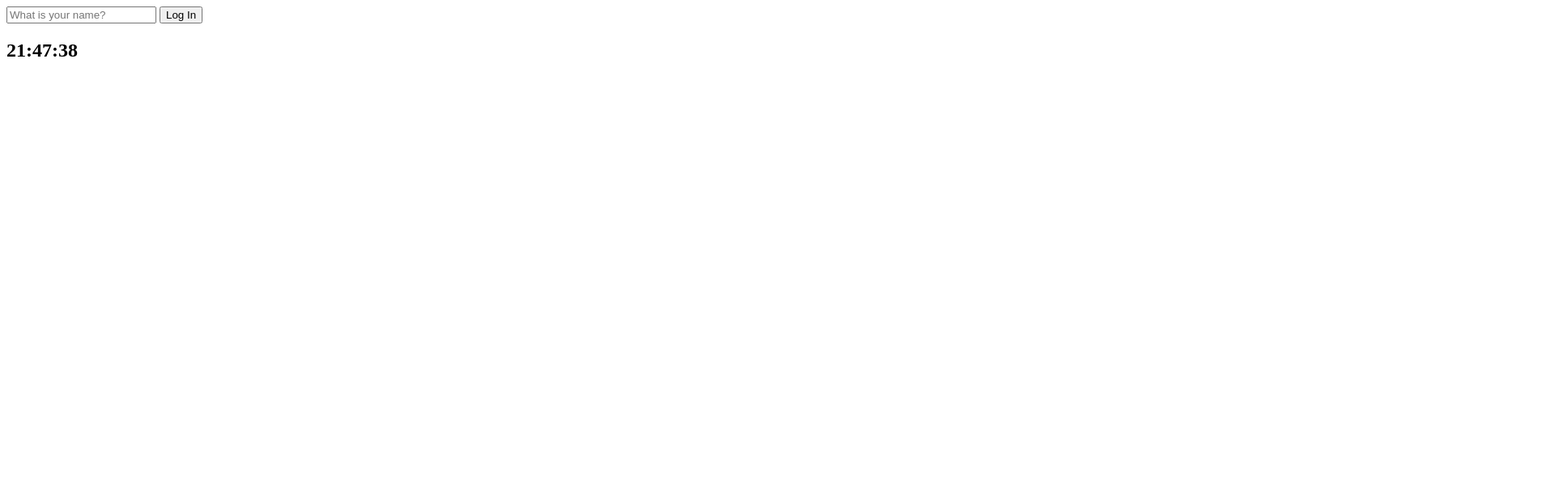
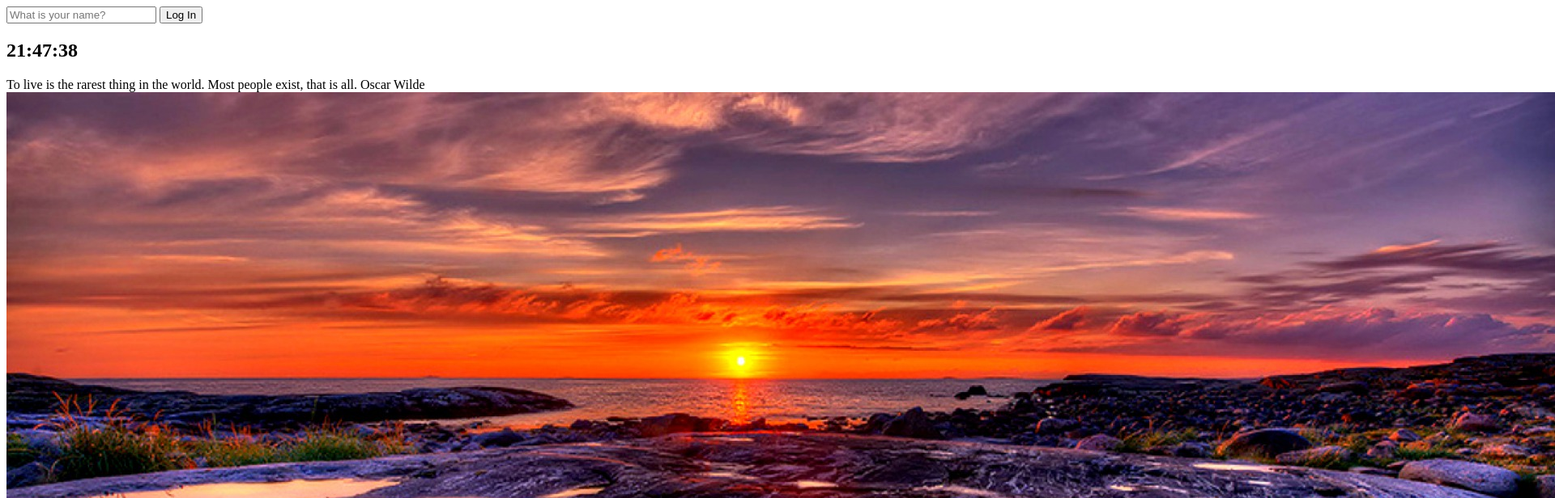
Before and after one commit to Mepistos/NomadCoder, a plain HTML site: page Vanila_JavaScript_Momentom/index.html in a window 1280 px wide. Shown: the top 616 px of the page at 81% size, 1920 px wide, since content can reach past the window. Drawn offline with Linux system fonts and the light colour scheme.

Commit message:
003. quotes and backgrounds done

```diff
--- a/Vanila_JavaScript_Momentom/index.html
+++ b/Vanila_JavaScript_Momentom/index.html
@@ -21,7 +21,13 @@
         </form>
         <h2 id="clock">00:00:00</h2>
         <h1 id="greeting" class="hidden"></h1>
+        <div id="quote">
+            <span></span>
+            <span></span>
+        </div>
         <script src="js/greeting.js"></script>
         <script src="js/clock.js"></script>
+        <script src="js/quotes.js"></script>
+        <script src="js/backgrounds.js"></script>
     </body>
 </html>
--- /dev/null
+++ b/Vanila_JavaScript_Momentom/js/backgrounds.js
@@ -0,0 +1,9 @@
+// 003. Backgrounds
+const images = ["001.jpeg", "002.jpeg", "003.jpeg",];
+
+const chosenImage = images[Math.floor(Math.random() * images.length)];
+
+const bgImage = document.createElement("img");
+bgImage.src = `img/${chosenImage}`;
+
+document.body.appendChild(bgImage);
--- /dev/null
+++ b/Vanila_JavaScript_Momentom/js/quotes.js
@@ -0,0 +1,51 @@
+// 003. quotes
+const quotes = [
+    {
+        quote:"Be yourself; everyone else is already taken.",
+        author:"Oscar Wilde",
+    },
+    {
+        quote:"Two things are infinite: the universe and human stupidity; and I'm not sure about the universe.",
+        author:"Albert Einstein",
+    },
+    {
+        quote:"So many books, so little time.",
+        author:"Frank Zappa",
+    },
+    {
+        quote:"A room without books is like a body without a soul.",
+        author:"Marcus Tullius Cicero",
+    },
+    {
+        quote:"You only live once, but if you do it right, once is enough.",
+        author:"Mae West",
+    },
+    {
+        quote:"Be the change that you wish to see in the world.",
+        author:"Mahatma Gandhi",
+    },
+    {
+        quote:"In three words I can sum up everything I've learned about life: it goes on.",
+        author:"Robert Frost",
+    },
+    {
+        quote:"If you tell the truth, you don't have to remember anything.",
+        author:"Mark Twain",
+    },
+    {
+        quote:"A friend is someone who knows all about you and still loves you.",
+        author:"Elbert Hubbard",
+    },
+    {
+        quote:"To live is the rarest thing in the world. Most people exist, that is all.",
+        author:"Oscar Wilde",
+    },
+];
+
+const quote = document.querySelector("#quote span:first-child");
+const author = document.querySelector("#quote span:last-child");
+
+const todaysQuote = quotes[Math.floor(Math.random() * quotes.length)];
+
+quote.innerText = todaysQuote.quote;
+author.innerText = todaysQuote.author;
```
Also changed, not shown: Vanila_JavaScript_Momentom/img/002.jpeg (added), Vanila_JavaScript_Momentom/img/003.jpeg (added), 1 other file.
